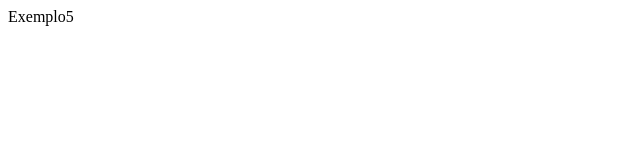
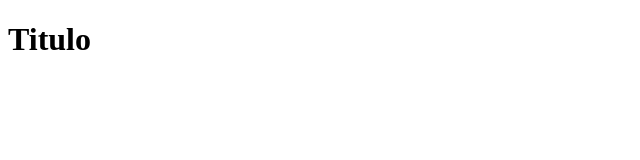
Before and after one commit to Exemplo-Org/aula5, a plain HTML site: page index.html in a window 1280 px wide. Shown: the whole page, without its empty margins (0-640 px from the left). Drawn offline with Linux system fonts and the light colour scheme.

Commit message:
Adicionando um titulo

```diff
--- a/index.html
+++ b/index.html
@@ -3,11 +3,11 @@
 <head>
     <meta charset="UTF-8">
     <meta name="viewport" content="width=device-width, initial-scale=1.0">
-    <link rel="stylesheet" href="./src/css/estilo.css"
+    <link rel="stylesheet" href="./src/css/estilo.css">
     <title>Exemplo5</title>
 </head>
 <body>
-
+    <h1>Titulo</h1>
     <script src="./src/js/script.js"></script>
 </body>
 </html>
```
